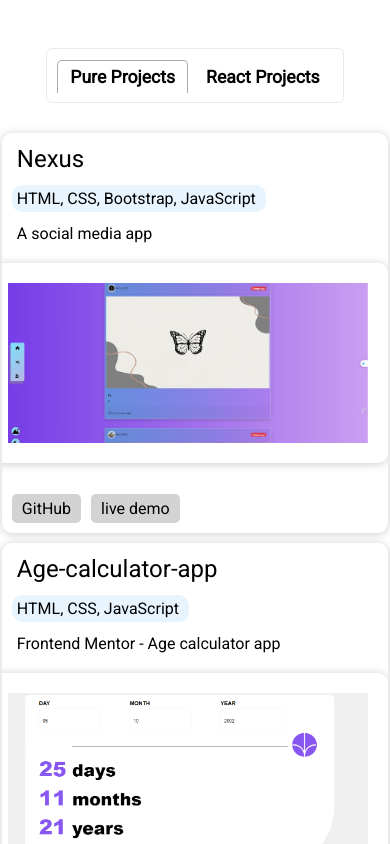
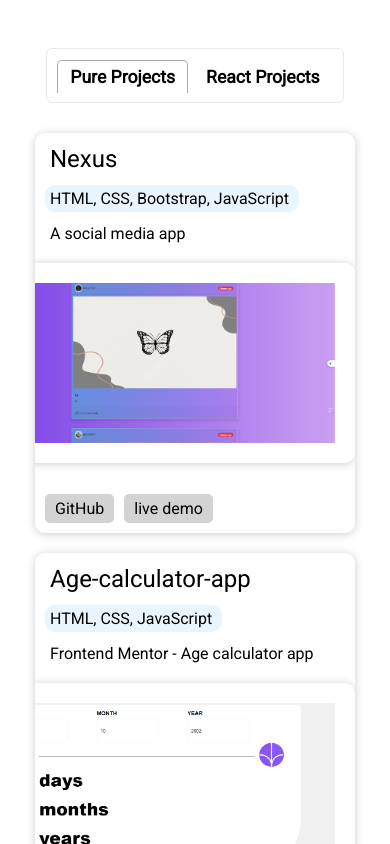
Before and after one commit to Mohamedibrahimfe/myPortfolio, a React (Create React App) app in the folder my_portfolio/: page / in a window 390 px wide. Shown: the part 1920-2764 px from the top of the page. Built offline with nearby package versions, Linux system fonts and the light colour scheme.

Commit message:
fix all responsivity

```diff
--- a/my_portfolio/src/App.js
+++ b/my_portfolio/src/App.js
@@ -7,7 +7,6 @@ import Skills from "./pages/Skills";
 import About from "./pages/About";
 import Projects from "./pages/Projects";
 import Contact from "./pages/Contact";
-import NotFound from "./pages/NotFound";
 import Footer from "./components/Footer";
 import Hobbies from "./pages/Hobbies";
 function App() {
--- a/my_portfolio/src/style/Footer.css
+++ b/my_portfolio/src/style/Footer.css
@@ -115,3 +115,16 @@
     background-positon-x: 0px;
   }
 }
+@media screen and (max-width: 768px) {
+  .footer {
+    padding: 40px 15px;
+  }
+  .footer a{
+    margin: 5px;
+    padding: 5px;
+  }
+  .footer p {
+    font-size: 1rem;
+  }
+
+}
--- a/my_portfolio/src/style/Hero.css
+++ b/my_portfolio/src/style/Hero.css
@@ -215,22 +215,6 @@ button:active {
     transform: scale(1);
   }
 }
-[data-theme="dark"] {
-  background-color: black;
-  color: white;
-  --body-color: white;
-  --body-color: black;
-  --body-background-color: black;
-  --background-color: black;
-}
-[data-theme="light"] {
-  --body-background-color: white;
-  --body-color: black;
-  --body-background-color: black;
-  --body-color: white;
-  --body-background-color: white;
-  --background-color: white;
-}
 @media screen and (max-width: 600px) {
   .hero {
     height: 105vh !important;
@@ -253,7 +237,7 @@ button:active {
     align-items: center;
     padding: 0.5rem 0.8rem;
     border-radius: 10px;
-    width: 150px;
+    width: 240px;
     height: 50px;
     font-size: 15px;
     color: white !important;
--- a/my_portfolio/src/style/Projects.css
+++ b/my_portfolio/src/style/Projects.css
@@ -91,10 +91,19 @@
 }
 
 @media screen and (max-width: 900px) {
+    .projects{
+        max-width: 60%;
+        margin: auto;
+    }
     .projects .project{
         /* width: 100%; */
-        width: 100%;
+        width: 400px;
+        max-width: 80%;
+        margin: auto;
         min-height:400px ;
+        margin-bottom: 20px;
+        padding: 10px;
+        position: relative;
     }
     .project img{
         bottom: 60px;
```
